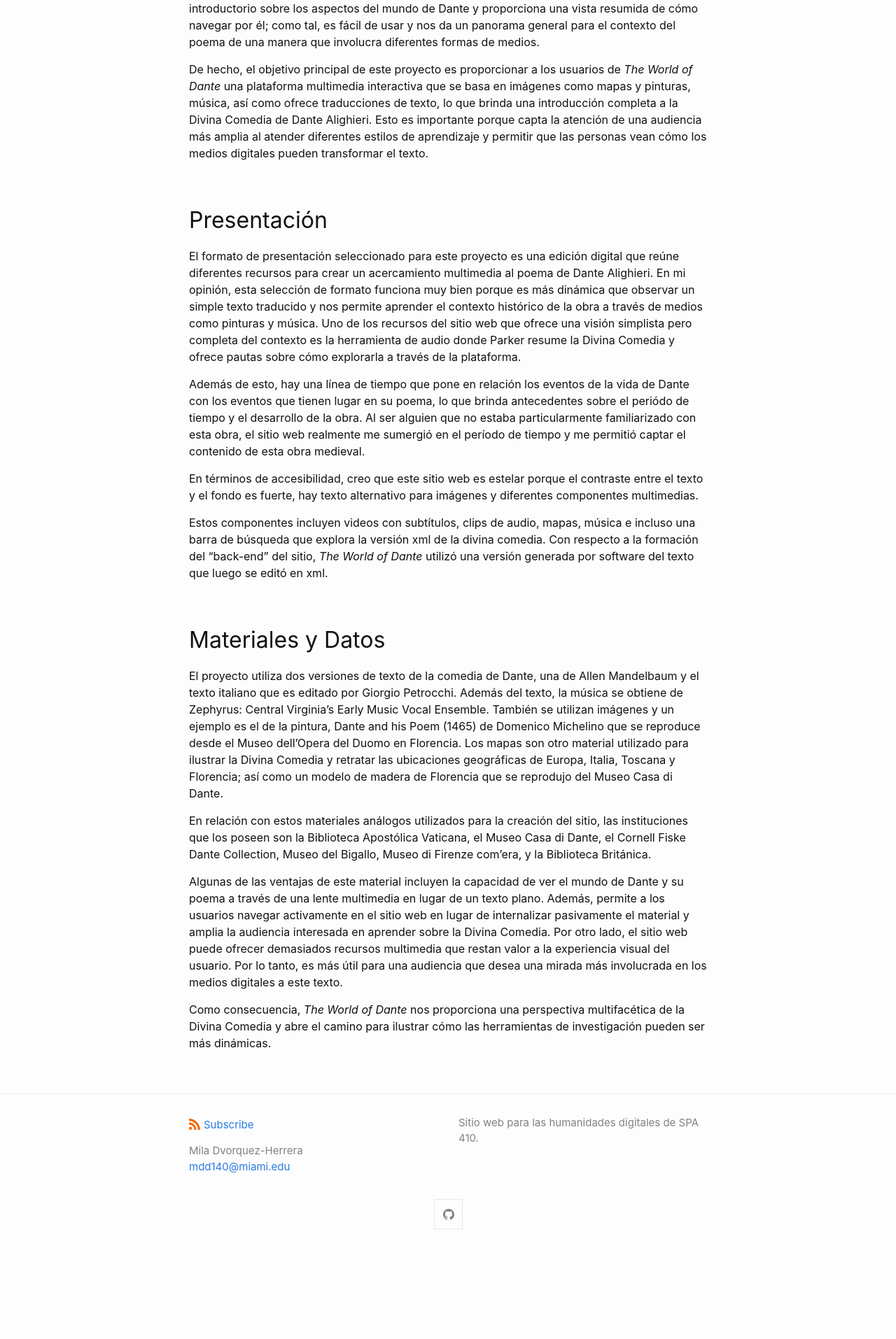
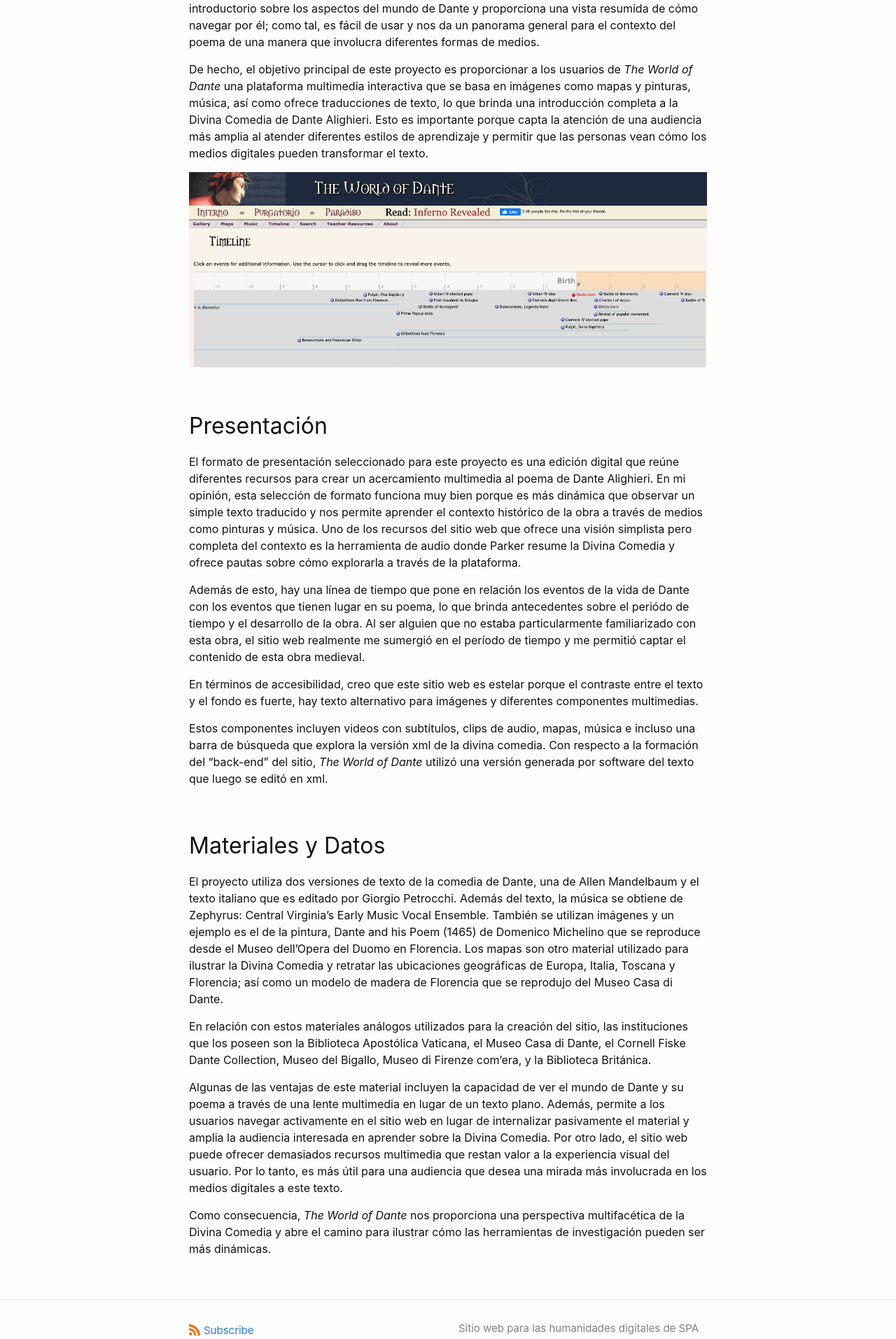
Before and after one commit to miladvh/miladvh.github.io, a Jekyll site: the page built from _posts/2021-10-04-edición-digital.md, in a window 1280 px wide. Shown: the part 1848-3762 px from the top of the page at 70% size. Built offline with Jekyll 4.4.1, drawn with Linux system fonts in a browser that asks for light colours; before the commit the page ends 3640 px from its top, so only the background shows below that.

Commit message:
Update 2021-10-04-edición-digital.md

```diff
--- a/_posts/2021-10-04-edición-digital.md
+++ b/_posts/2021-10-04-edición-digital.md
@@ -21,6 +21,8 @@ La audiencia a la que va destinada este proyecto incluye no solo académicos, si
 
 De hecho, el objetivo principal de este proyecto es proporcionar a los usuarios de *The World of Dante* una plataforma multimedia interactiva que se basa en imágenes como mapas y pinturas, música, así como ofrece traducciones de texto, lo que brinda una introducción completa a la Divina Comedia de Dante Alighieri. Esto es importante porque capta la atención de una audiencia más amplia al atender diferentes estilos de aprendizaje y permitir que las personas vean cómo los medios digitales pueden transformar el texto.
 
+![imagen](/assets/images/SPA410_Imagenes.jpg/003.png)
+
 ## Presentación
 
 El formato de presentación seleccionado para este proyecto es una edición digital que reúne diferentes recursos para crear un acercamiento multimedia al poema de Dante Alighieri. En mi opinión, esta selección de formato funciona muy bien porque es más dinámica que observar un simple texto traducido y nos permite aprender el contexto histórico de la obra a través de medios como pinturas y música.
```
